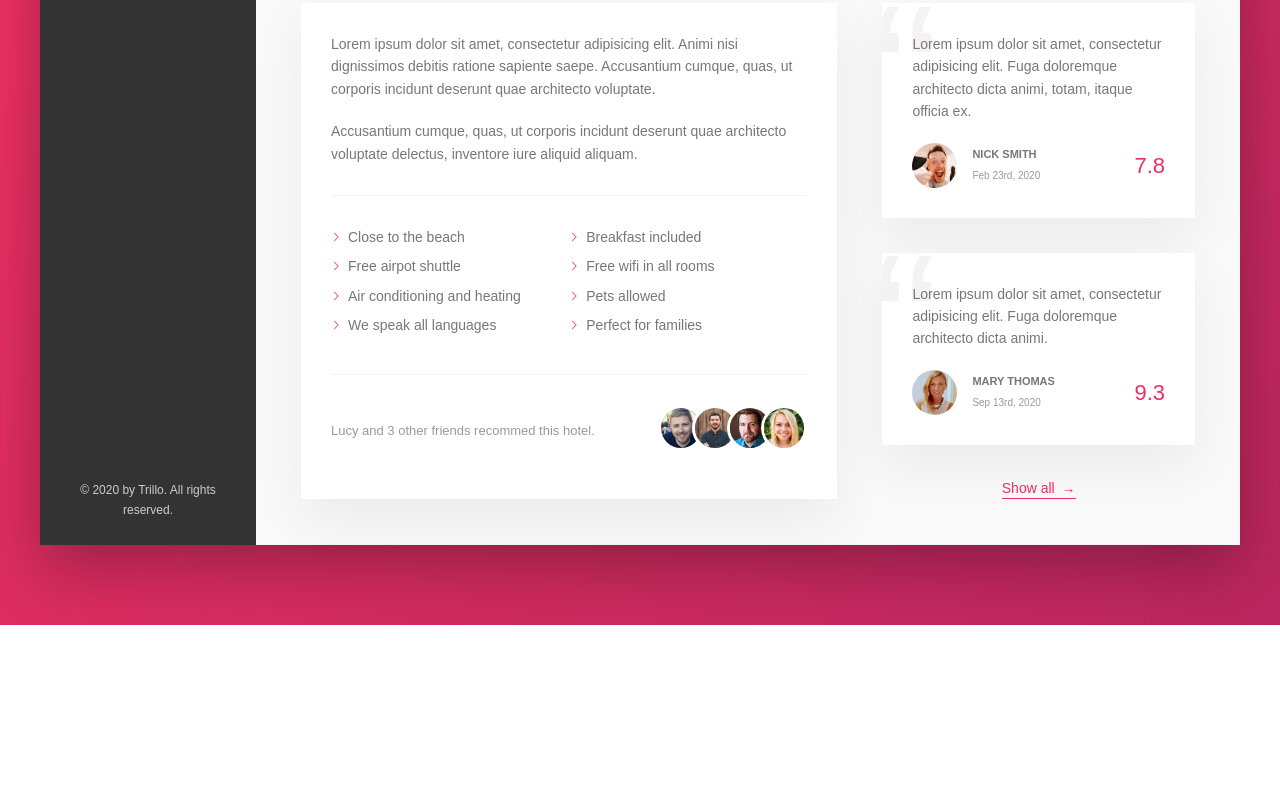
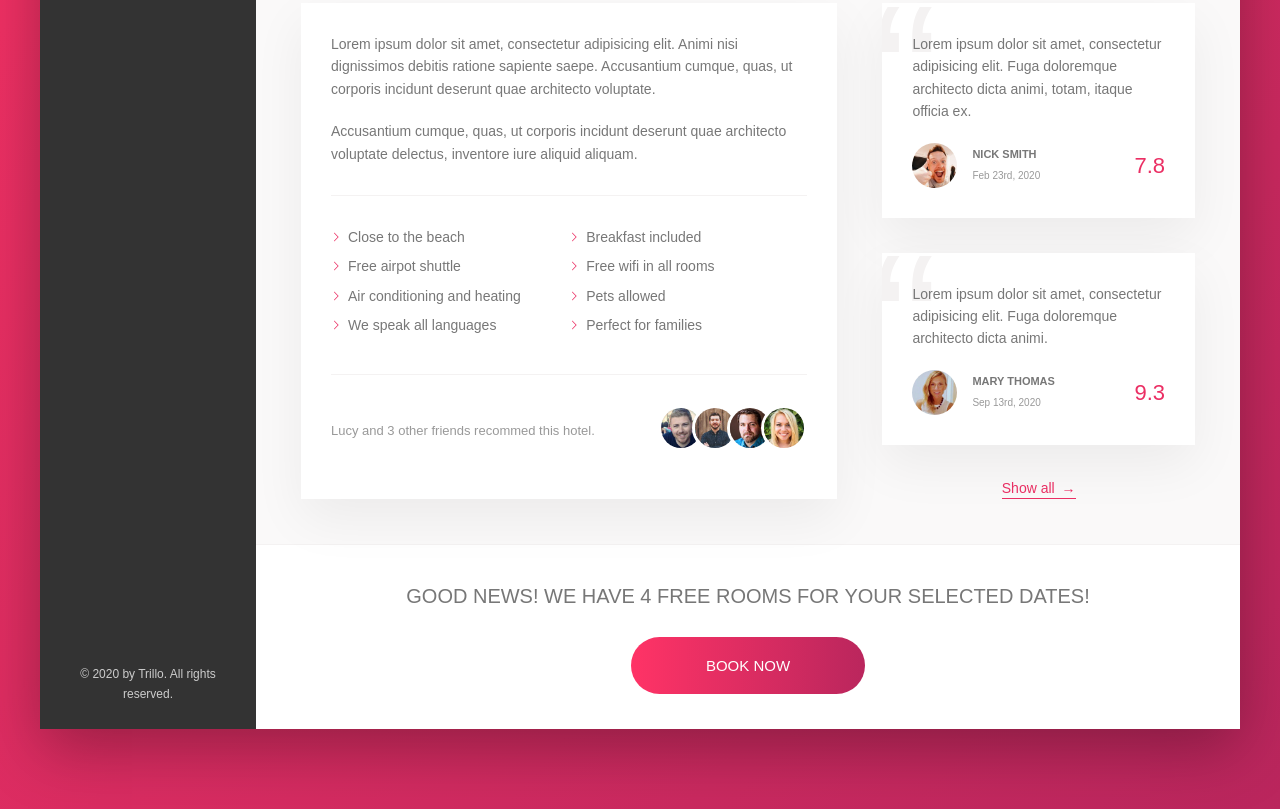
Before and after one commit to illimitableissi/Trillo-HTML, a plain HTML site: page index.html in a window 1280 px wide. Shown: the part 644-1453 px from the top of the page. Before the commit the page ends 1269 px from the top, so only its background shows below. Drawn offline with Linux system fonts and the light colour scheme.

Commit message:
finished cta section

```diff
--- a/index.html
+++ b/index.html
@@ -191,6 +191,16 @@
                         </div>
                     </div>
 
+                    <div class="cta">
+                        <h2 class="cta__book-now">
+                            Good news! We have 4 free rooms for your selected dates!
+                        </h2>
+                        <button class="btn">
+                            <span class="btn__visible">Book now</span>
+                            <span class="btn__invisible">Only 4 rooms left</span>
+                        </button>
+                    </div>
+
                 </main>
             </div>
         </div>
--- a/sass/_component.scss
+++ b/sass/_component.scss
@@ -437,3 +437,67 @@
         z-index: 1;
     }
 }
+
+//CTA
+.cta {
+    padding: 3.5rem 0;
+    text-align: center;
+
+    &__book-now {
+        font-size: 2rem;
+        font-weight: 300;
+        text-transform: uppercase;
+        margin-bottom: 2.5rem;
+    }
+}
+
+//Button
+.btn {
+    font-size: 1.5rem;
+    font-weight: 300;
+    text-transform: uppercase;
+    border-radius: 100px;
+    border: none;
+    background-image: linear-gradient(to right, var(--color-primary-light), var(--color-primary-dark));
+    color: #fff;
+    position: relative;
+    overflow: hidden;
+    cursor: pointer;
+
+    & > * {
+        display: inline-block;
+        height: 100%;
+        width: 100%;
+        transition: all .2s;
+    }
+
+    &__visible {
+        padding: 2rem 7.5rem;
+    }
+
+    &__invisible {
+        position: absolute;
+        padding: 2rem 0;
+        left: 0;
+        top: -100%;
+    }
+
+    &:hover {
+        background-image: linear-gradient(to left, var(--color-primary-light), var(--color-primary-dark));
+    }
+
+    &:hover &__visible {
+        transform: translateY(100%);
+    }
+
+
+    &:hover &__invisible {
+            top: 0;
+        }
+
+    &:focus {
+        outline: none;
+        animation: pulsate 2s infinite;
+    }
+
+}
```
Also changed, not shown: sass/main.css, 1 other file.
